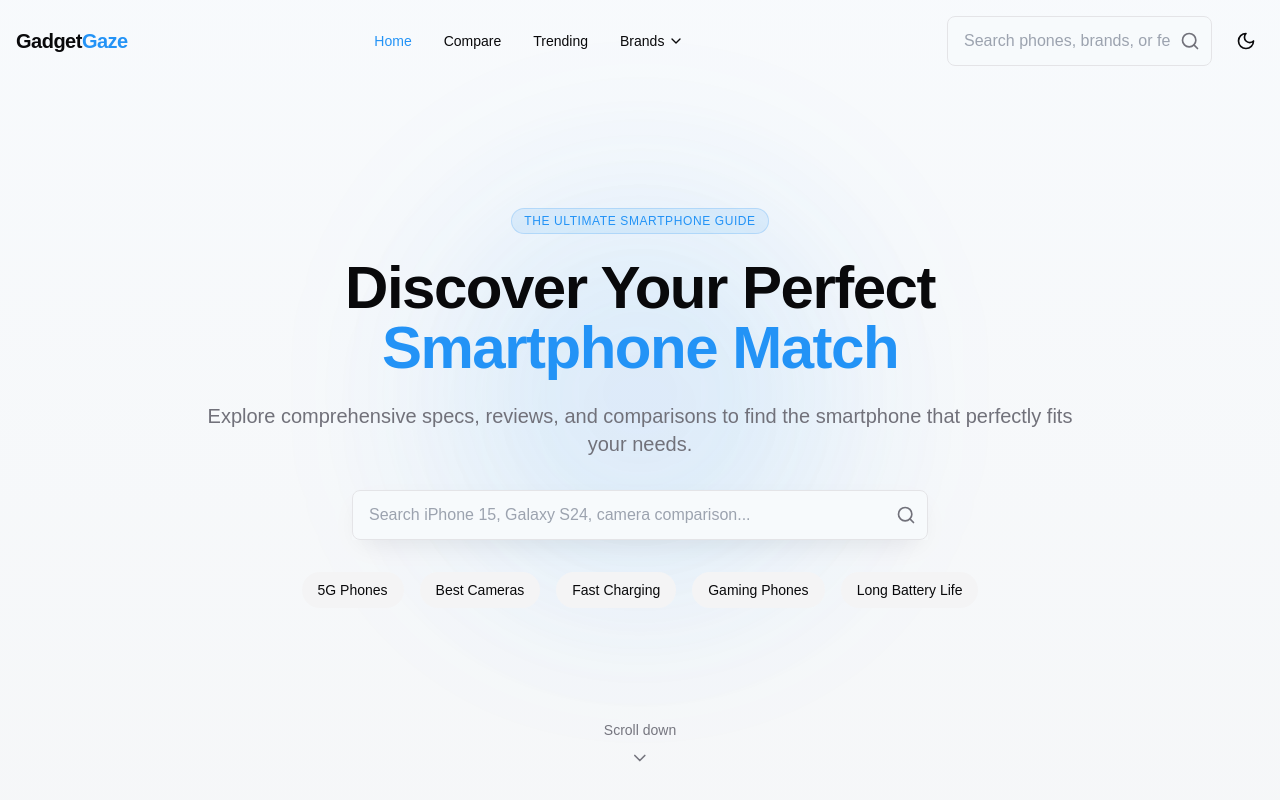
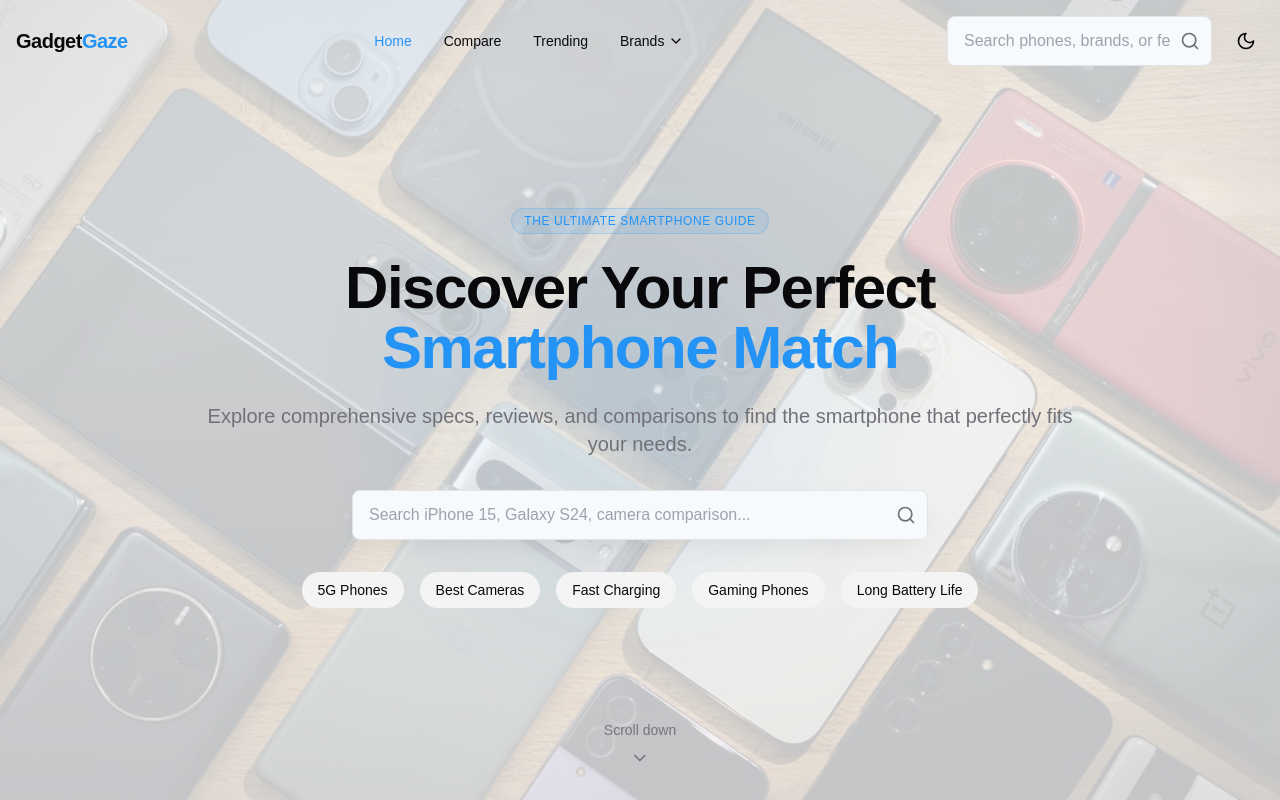
Before and after one commit to IShauryaI/gadget-gaze, a React (Vite) app: page / in a window 1280 px wide. Shown: the top 800 px of the page. Built offline with nearby package versions, Linux system fonts and the light colour scheme.

Commit message:
Add background image
Adds an image to the background of the landing page.

```diff
--- a/src/components/home/HeroSection.tsx
+++ b/src/components/home/HeroSection.tsx
@@ -1,4 +1,3 @@
-
 import React from 'react';
 import SearchBar from '@/components/ui/SearchBar';
 import { ChevronDown } from 'lucide-react';
@@ -12,7 +11,12 @@ const HeroSection: React.FC = () => {
   };
 
   return (
-    <section className="relative min-h-screen flex flex-col items-center justify-center bg-gradient-to-b from-background to-muted/50 pt-20 pb-16">
+    <section className="relative min-h-screen flex flex-col items-center justify-center bg-gradient-to-b from-background/90 to-muted/50 pt-20 pb-16">
+      <div
+        className="absolute inset-0 z-0 bg-cover bg-center bg-no-repeat opacity-20"
+        style={{ backgroundImage: 'url("/lovable-uploads/f89e074e-124a-4941-b384-7e0edc733fd9.png")' }}
+      />
+
       <div className="absolute inset-0 pattern-bg opacity-[0.02] pointer-events-none" />
       <div className="container mx-auto px-4 z-10">
         <div className="max-w-4xl mx-auto text-center">
@@ -57,7 +61,6 @@ const HeroSection: React.FC = () => {
         </div>
       </div>
 
-      {/* Scroll indicator */}
       <button
         onClick={scrollToContent}
         className="absolute bottom-8 left-1/2 -translate-x-1/2 flex flex-col items-center text-muted-foreground hover:text-foreground transition-colors animate-pulse-soft"
@@ -66,9 +69,8 @@ const HeroSection: React.FC = () => {
         <ChevronDown className="w-5 h-5" />
       </button>
 
-      {/* Background gradient circles */}
-      <div className="absolute top-1/4 left-1/5 w-96 h-96 rounded-full bg-primary/20 filter blur-[100px] opacity-50 pointer-events-none" />
-      <div className="absolute bottom-1/4 right-1/5 w-96 h-96 rounded-full bg-primary/10 filter blur-[100px] opacity-40 pointer-events-none" />
+      <div className="absolute top-1/4 left-1/5 w-96 h-96 rounded-full bg-primary/20 filter blur-[100px] opacity-30 pointer-events-none" />
+      <div className="absolute bottom-1/4 right-1/5 w-96 h-96 rounded-full bg-primary/10 filter blur-[100px] opacity-20 pointer-events-none" />
     </section>
   );
 };
--- a/src/index.css
+++ b/src/index.css
@@ -86,6 +86,12 @@
   }
 }
 
+/* Hero section background styles */
+.pattern-bg {
+  background-image: radial-gradient(rgba(0, 0, 0, 0.1) 1px, transparent 1px);
+  background-size: 20px 20px;
+}
+
 /* Custom animations */
 .slide-enter {
   opacity: 0;
--- a/src/pages/Index.tsx
+++ b/src/pages/Index.tsx
@@ -14,7 +14,7 @@ const Index: React.FC = () => {
   }, []);
 
   return (
-    <div className="min-h-screen flex flex-col">
+    <div className="min-h-screen flex flex-col bg-background">
       <Navbar />
 
       <main className="flex-grow">
```
Also changed, not shown: public/lovable-uploads/f89e074e-124a-4941-b384-7e0edc733fd9.png (added).
